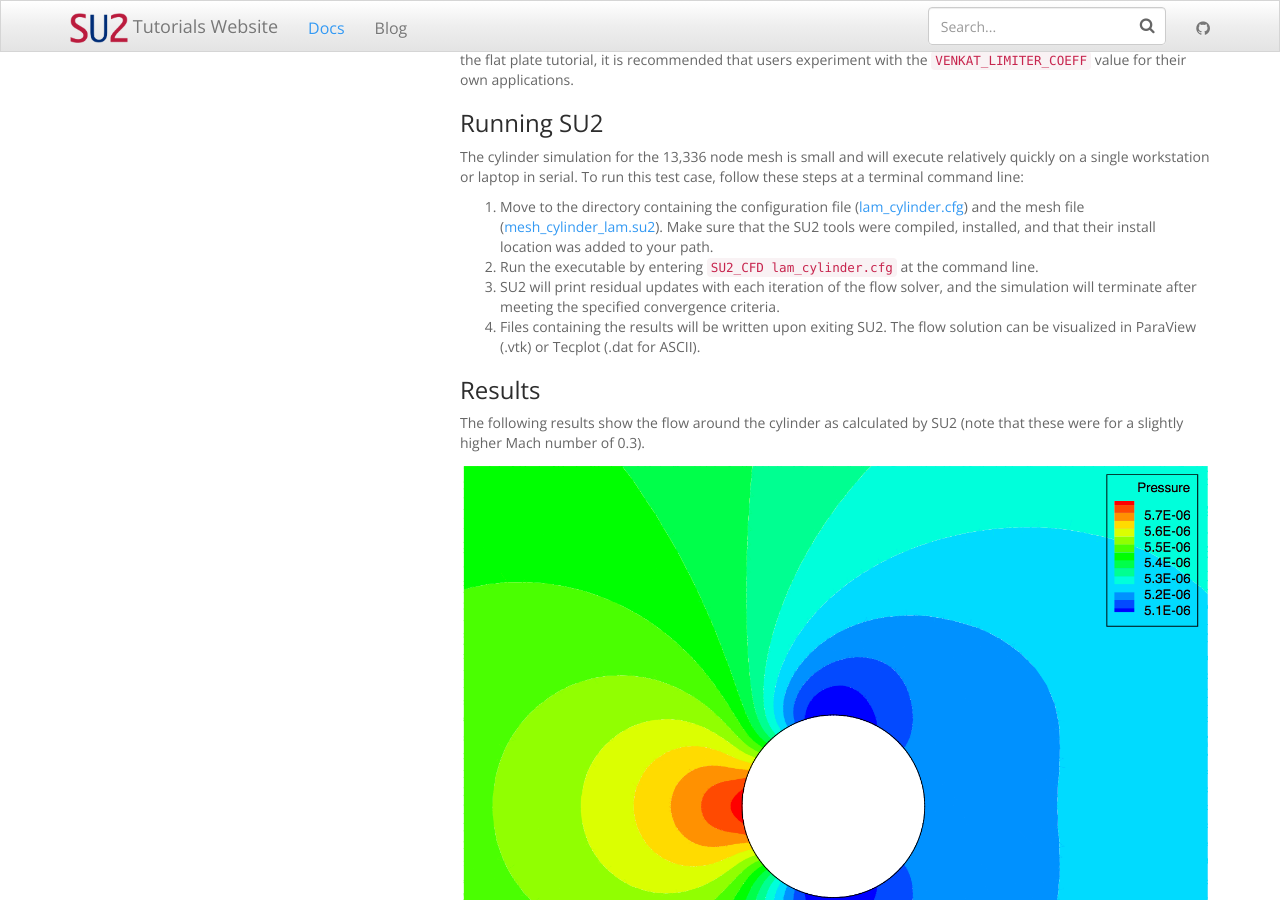
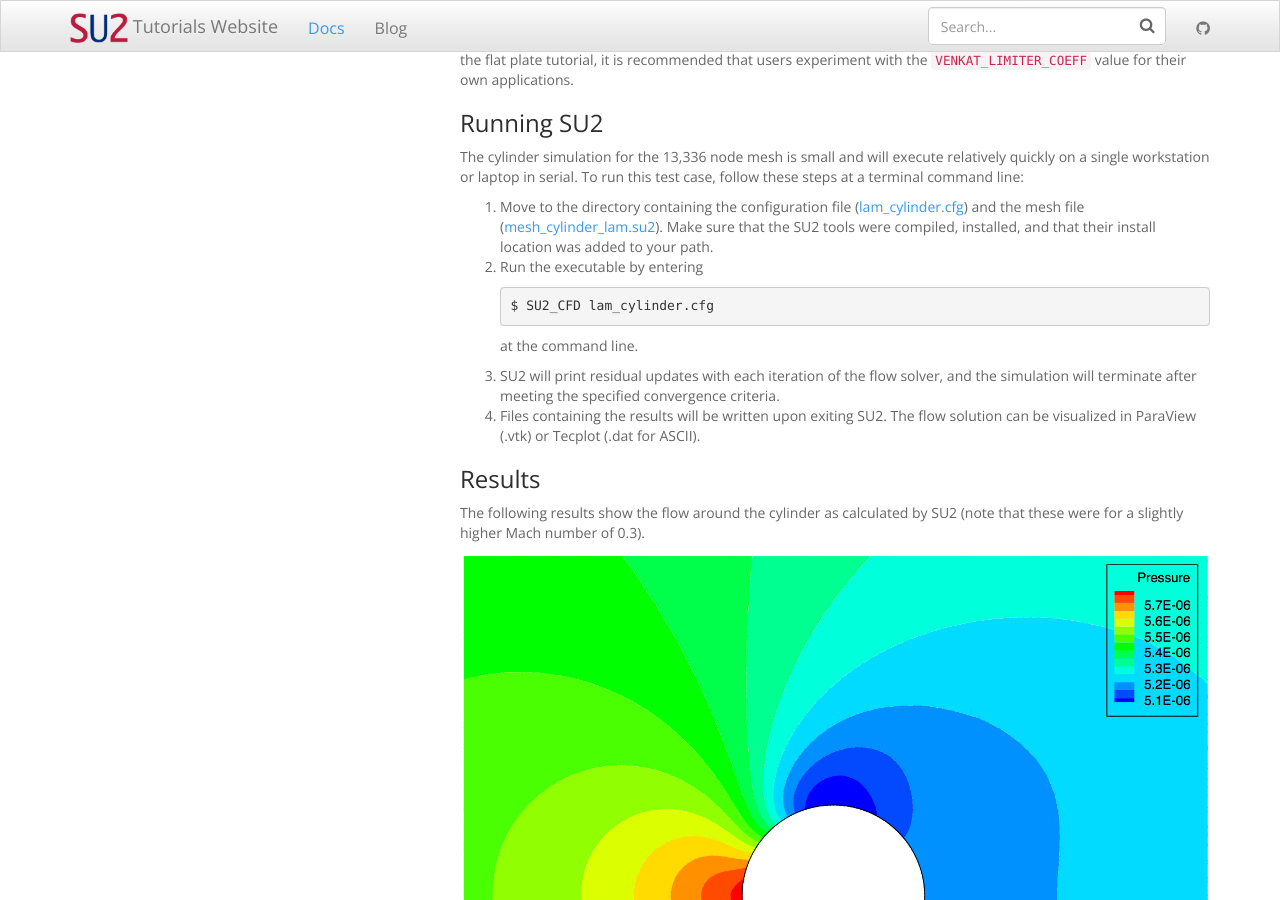
Before and after one commit to tdunning/Tutorials, a Jekyll site: the page built from _docs/basic_features/Laminar_Cylinder.md, in a window 1280 px wide and 900 px high, scrolled down 2882 px. Built offline with Jekyll 4.4.1, drawn with Linux system fonts in a browser that asks for light colours; nearby versions of some CDN libraries; comment, search, counter and statistics services are not loaded.

````diff
--- a/_docs/basic_features/Laminar_Cylinder.md
+++ b/_docs/basic_features/Laminar_Cylinder.md
@@ -72,7 +72,13 @@ For laminar flow around the cylinder, the 2nd-order Roe upwinding method showed
 
 The cylinder simulation for the 13,336 node mesh is small and will execute relatively quickly on a single workstation or laptop in serial. To run this test case, follow these steps at a terminal command line:
  1. Move to the directory containing the configuration file ([lam_cylinder.cfg](lam_cylinder.cfg)) and the mesh file ([mesh_cylinder_lam.su2](mesh_cylinder_lam.su2)). Make sure that the SU2 tools were compiled, installed, and that their install location was added to your path.
- 2. Run the executable by entering `SU2_CFD lam_cylinder.cfg` at the command line.
+ 2. Run the executable by entering
+
+    ```
+    $ SU2_CFD lam_cylinder.cfg
+    ```
+
+    at the command line.
  3. SU2 will print residual updates with each iteration of the flow solver, and the simulation will terminate after meeting the specified convergence criteria.
  4. Files containing the results will be written upon exiting SU2. The flow solution can be visualized in ParaView (.vtk) or Tecplot (.dat for ASCII).
 
````
